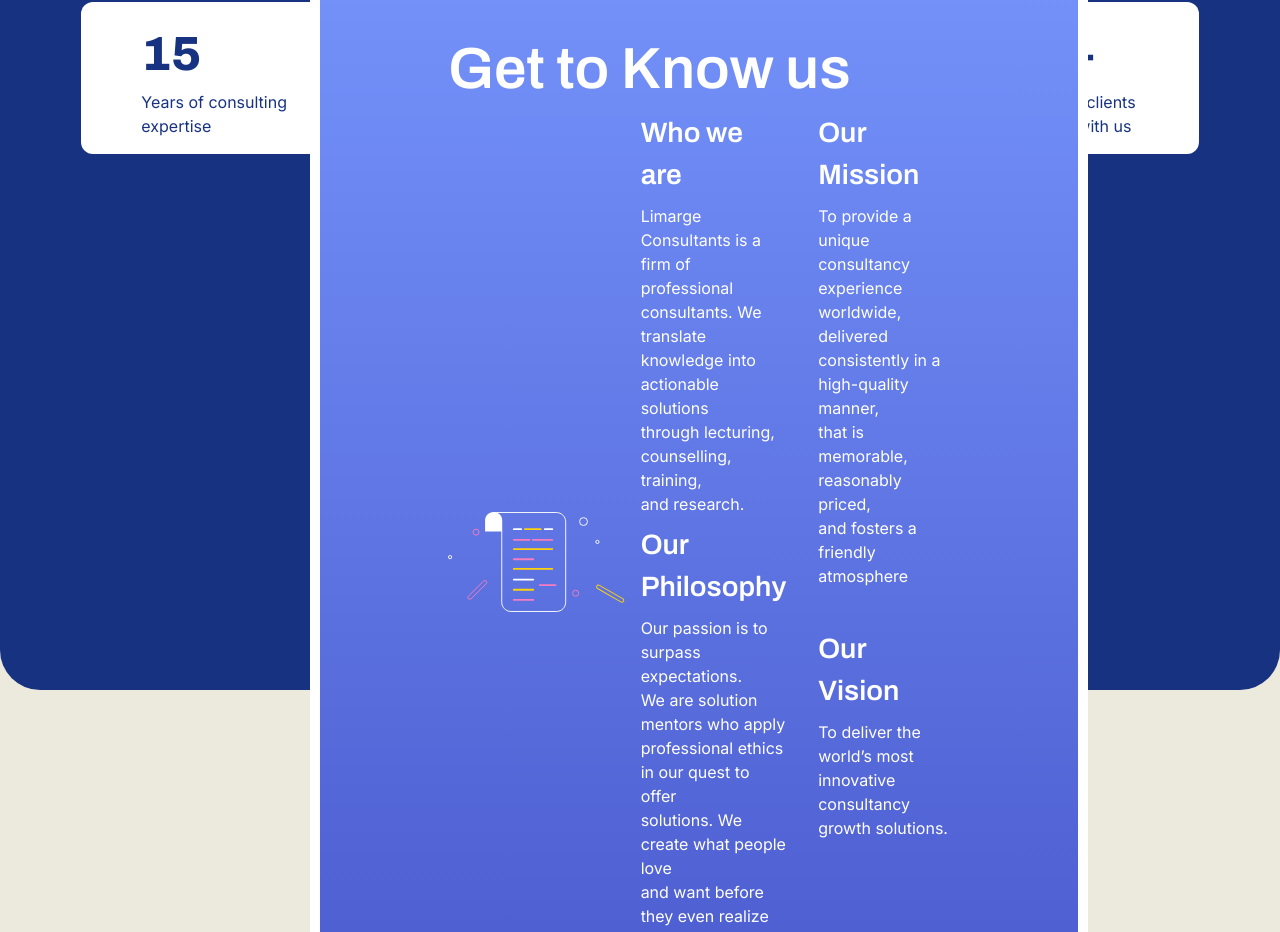
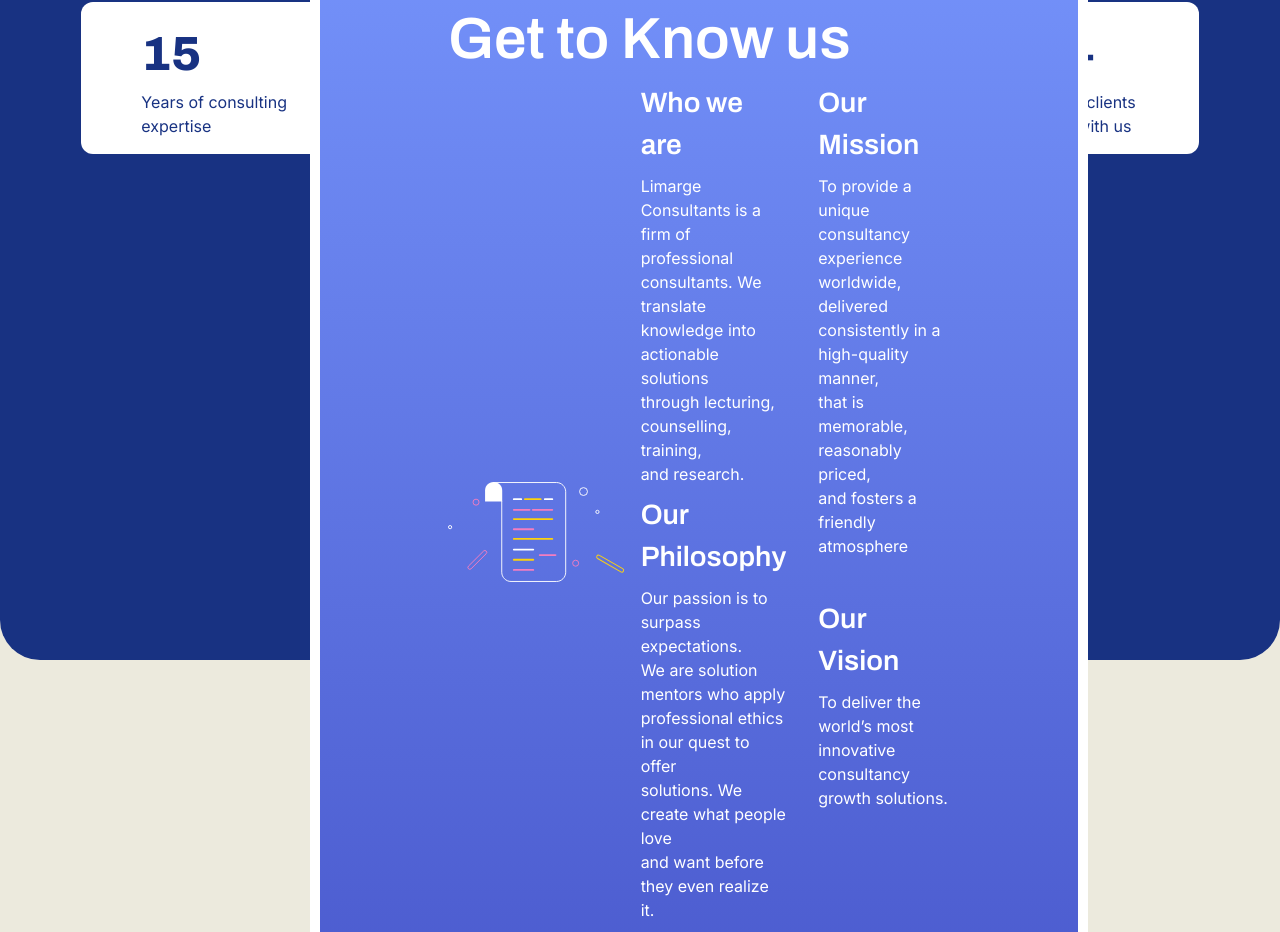
Before and after one commit to almondkiruthu/Limarge, a React (Vite) app in the folder client/: page / in a window 1280 px wide. Shown: the part 2447-3379 px from the top of the page. Built offline with nearby package versions, Linux system fonts and the light colour scheme; what prettier-plugin-tailwindcss would draw is missing.

Commit message:
Change text of 78px to apply on 3xl screens

```diff
--- a/client/src/components/Stories.tsx
+++ b/client/src/components/Stories.tsx
@@ -60,7 +60,7 @@ const Stories = () => {
           </div>
         </div>
 
-        <div className="px-4 pt-[50px] text-center font-inter lg:pt-20">
+        <div className="px-4 pt-[50px] text-center font-inter 3xl:pt-20">
           <button className="contact-us-btn w-[100%] rounded-[12px] py-3 text-center font-medium text-white lg:w-[10%] lg:px-8">
             Contact us
           </button>
```
